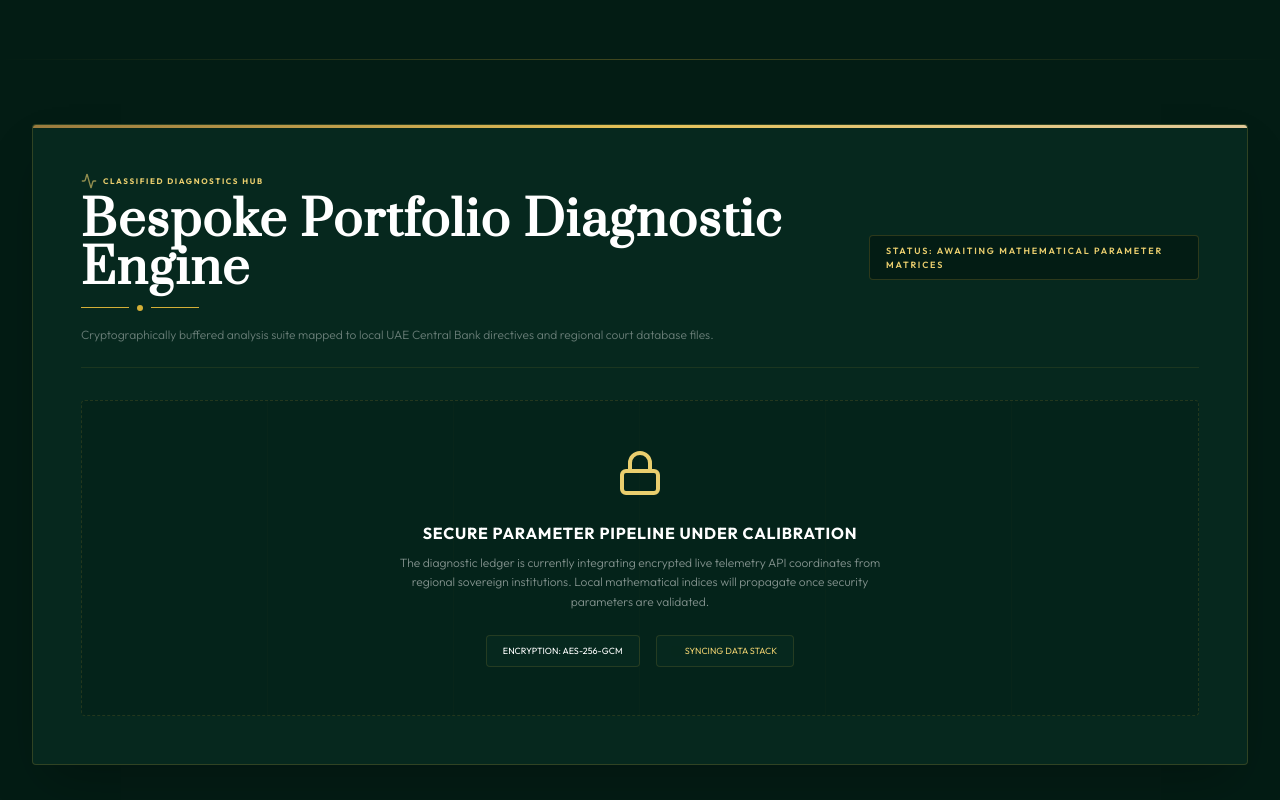
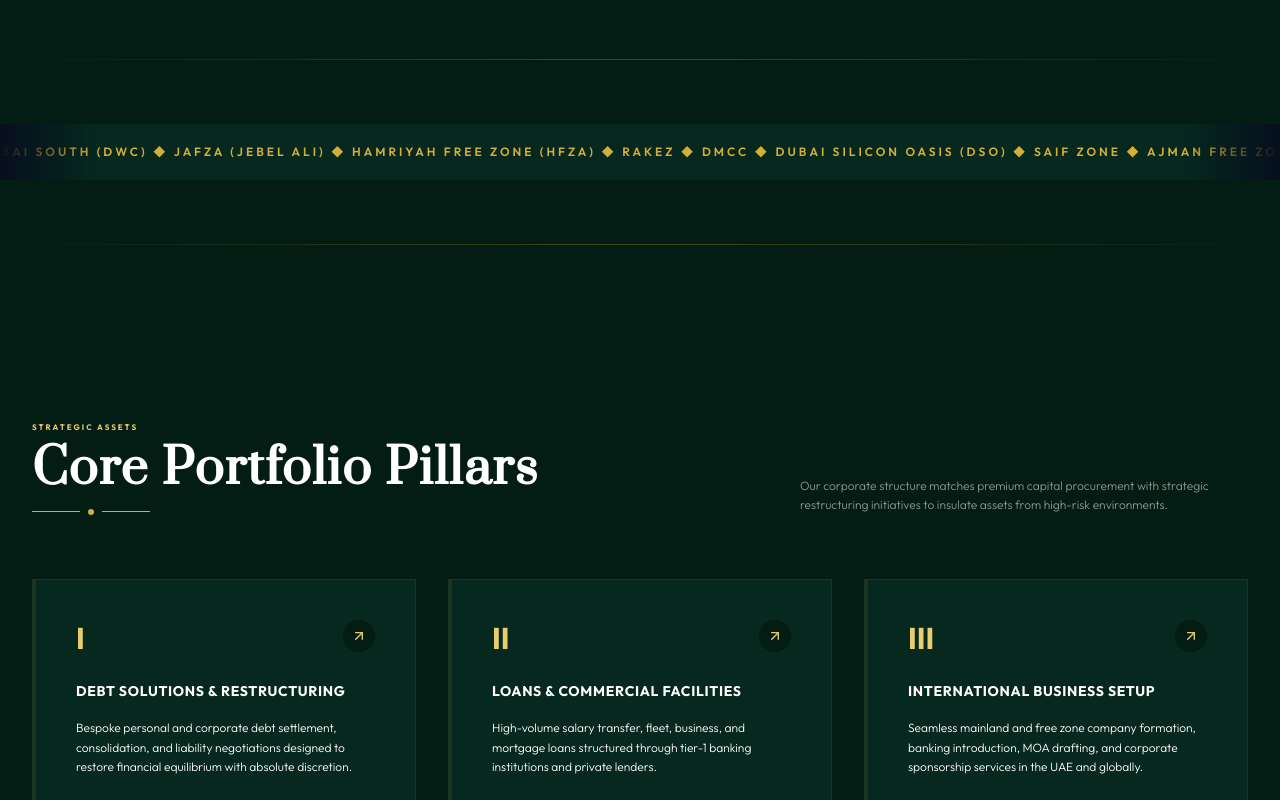
Before and after one commit to Devgghya/finloby, a React (Vite) app: page / in a window 1280 px wide. Shown: the part 1200-2000 px from the top of the page. Built offline with nearby package versions, Linux system fonts and the light colour scheme; grey boxes are pictures that could not be loaded.

Commit message:
feat: remove Bespoke Portfolio Diagnostic Engine section from homepage per client request

```diff
--- a/src/pages/Home.tsx
+++ b/src/pages/Home.tsx
@@ -1,6 +1,6 @@
 import { useState, useEffect } from 'react';
 import { Link } from 'react-router-dom';
-import { Phone, ChevronRight, Lock, Activity, ArrowUpRight, FileText } from 'lucide-react';
+import { Phone, ChevronRight, ArrowUpRight, FileText } from 'lucide-react';
 import SEO from '../components/SEO';
 import { BorderBeam } from '../components/ui/BorderBeam';
 import { TextShimmer } from '../components/ui/TextShimmer';
@@ -474,65 +474,7 @@ export default function Home() {
         </div>
       </section>
 
-      <div className="h-[1px] bg-gradient-to-r from-transparent via-[#D4AF37]/30 to-transparent my-8 md:my-16"></div>
 
-      {/* SECTION 1.5: BESPOKE PORTFOLIO DIAGNOSTIC ENGINE PLACEHOLDER */}
-      <section className="w-full max-w-7xl mx-auto px-4 sm:px-8 pb-20 md:pb-24 lg:pb-32" id="estimator-section">
-        <div className="bg-[#0D1625] border border-[#C5A059]/20 p-8 sm:p-12 rounded-sm shadow-2xl relative overflow-hidden">
-          <div className="absolute top-0 left-0 w-full h-[3px] bg-gradient-to-r from-[#9A7B3E] via-[#E5C158] to-[#E2C999]"></div>
-
-          <div className="flex flex-col lg:flex-row justify-between items-start lg:items-center border-b border-[#C5A059]/10 pb-6 mb-8 gap-4">
-            <div className="flex flex-col gap-2">
-              <span className="text-[8px] font-bold uppercase tracking-[0.2em] text-[#E5C158] flex items-center gap-1.5">
-                <Activity className="w-4 h-4 text-[#E5C158] animate-pulse" />
-                Classified Diagnostics Hub
-              </span>
-              <h2 className="text-3xl md:text-5xl font-serif text-white font-bold tracking-wide">
-                Bespoke Portfolio Diagnostic Engine
-              </h2>
-              <div className="flex items-center gap-2 mt-1 mb-2">
-                <div className="w-12 h-[1px] bg-[var(--brand-gold)]"></div>
-                <span className="w-1.5 h-1.5 rounded-full bg-[var(--brand-gold)]"></span>
-                <div className="w-12 h-[1px] bg-[var(--brand-gold)]"></div>
-              </div>
-              <p className="text-xs font-light text-[#FBF9F4]/40 max-w-2xl">
-                Cryptographically buffered analysis suite mapped to local UAE Central Bank directives and regional court database files.
-              </p>
-            </div>
-            <div className="border border-[#C5A059]/20 text-[#E5C158] px-4 py-2 text-[9px] font-semibold uppercase tracking-[0.2em] bg-[#070F1E] font-mono rounded-sm">
-              STATUS: AWAITING MATHEMATICAL PARAMETER MATRICES
-            </div>
-          </div>
-
-          <div className="py-12 px-6 flex flex-col items-center text-center justify-center border border-dashed border-slate-800/80 rounded-sm bg-[#070F1E]/40 relative min-h-[300px]">
-            <div className="absolute inset-0 grid grid-cols-6 pointer-events-none opacity-[0.015]">
-              <div className="border-r border-[#C5A059]"></div>
-              <div className="border-r border-[#C5A059]"></div>
-              <div className="border-r border-[#C5A059]"></div>
-              <div className="border-r border-[#C5A059]"></div>
-              <div className="border-r border-[#C5A059]"></div>
-            </div>
-
-            <Lock className="w-12 h-12 text-[#E5C158]/35 mb-6" />
-            <h3 className="text-base font-sans text-[#FBF9F4] font-bold mb-2 uppercase tracking-wider">
-              Secure Parameter Pipeline Under Calibration
-            </h3>
-            <p className="text-xs text-[#FBF9F4]/50 max-w-lg leading-relaxed font-light mb-6">
-              The diagnostic ledger is currently integrating encrypted live telemetry API coordinates from regional sovereign institutions. Local mathematical indices will propagate once security parameters are validated.
-            </p>
-
-            <div className="flex gap-4">
-              <span className="px-4 py-2 bg-[#0D1625] border border-slate-850 text-slate-400 font-mono text-[9px] rounded-sm">
-                ENCRYPTION: AES-256-GCM
-              </span>
-              <span className="px-4 py-2 bg-[#0D1625] border border-slate-850 text-[#E5C158] font-mono text-[9px] rounded-sm flex items-center gap-1.5">
-                <span className="w-1.5 h-1.5 rounded-full bg-[#E5C158] animate-ping"></span>
-                SYNCING DATA STACK
-              </span>
-            </div>
-          </div>
-        </div>
-      </section>
 
       <div className="h-[1px] bg-gradient-to-r from-transparent via-[#D4AF37]/30 to-transparent my-8 md:my-16"></div>
 
```
